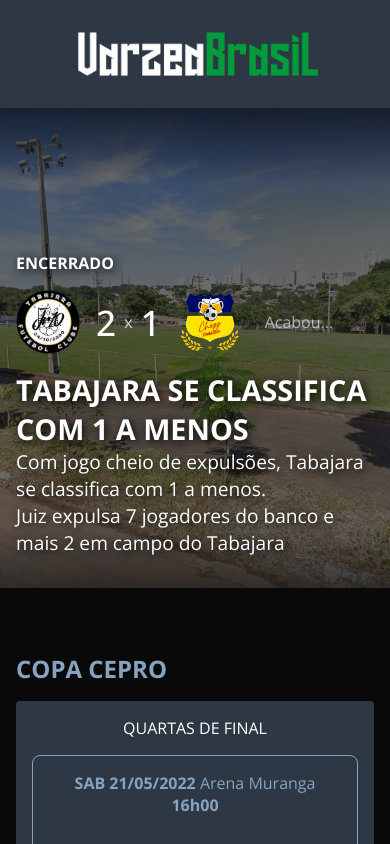
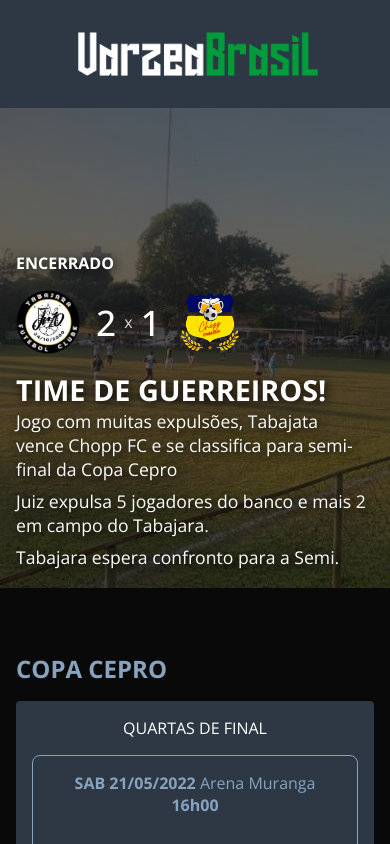
Before and after one commit to edgaregidio/varzeabrasil-app, a React (Vite) app in the folder web/: page / in a window 390 px wide. Shown: the top 844 px of the page. Built offline with nearby package versions, Linux system fonts and the light colour scheme.

Commit message:
att news

```diff
--- a/web/src/components/Final/index.jsx
+++ b/web/src/components/Final/index.jsx
@@ -9,6 +9,7 @@
 // import Braavos from '../../assets/braavos.png'
 // import Redencao from '../../assets/redencao.png'
 // import GVilaNova from '../../assets/gvilanova.png'
+import Shield from '../../assets/shield.png'
 
 export default function Final() {
   return (
@@ -17,11 +18,11 @@
         date={''}
         time={''}
         nameA={'Aguardando...'}
-        teamA={''}
+        teamA={Shield}
         resultA={''}
         resultB={''}
         nameB={'Aguardando...'}
-        teamB={''}
+        teamB={Shield}
         phase={'Final'}
       />
     </>
--- a/web/src/components/SemiFinal/index.jsx
+++ b/web/src/components/SemiFinal/index.jsx
@@ -3,12 +3,12 @@
 
 // import Lima from '../../assets/lima.png'
 // import Folia from '../../assets/folia.png'
-// import Chopp from '../../assets/chopp.png'
-// import Tabajara from '../../assets/tabajara.png'
+import Tabajara from '../../assets/tabajara.png'
 // import Baxadao from '../../assets/baxadao.png'
 // import Braavos from '../../assets/braavos.png'
 // import Redencao from '../../assets/redencao.png'
 // import GVilaNova from '../../assets/gvilanova.png'
+import Shield from '../../assets/shield.png'
 
 export default function SemiFinal() {
   return (
@@ -16,23 +16,23 @@
       <CardTable
         date={''}
         time={''}
-        nameA={'Aguardando...'}
-        teamA={''}
+        nameA={'Tabajara'}
+        teamA={Tabajara}
         resultA={''}
         resultB={''}
         nameB={'Aguardando...'}
-        teamB={''}
+        teamB={Shield}
         phase={'semi 1'}
       />
       <CardTable
         date={''}
         time={''}
         nameA={'Aguardando...'}
-        teamA={''}
+        teamA={Shield}
         resultA={''}
         resultB={''}
         nameB={'Aguardando...'}
-        teamB={''}
+        teamB={Shield}
         phase={'semi 2'}
       />
     </>
--- a/web/src/pages/Main/index.jsx
+++ b/web/src/pages/Main/index.jsx
@@ -26,16 +26,18 @@
                 <span className="scoreboard">1</span>
               </h5>
               <img src={Chopp} alt="Chopp" />
-              <h4 className="textFlashes">Acabou...</h4>
+              {/* <h4 className="textFlashes">Acabou...</h4> */}
             </div>
-            <h1>Tabajara se classifica com 1 a menos</h1>
+            <h1>Time de Guerreiros!</h1>
             <p>
-              Com jogo cheio de expulsões, Tabajara se classifica com 1 a menos.
+              Jogo com muitas expulsões, Tabajata vence Chopp FC e se classifica
+              para semi-final da Copa Cepro
             </p>
 
             <p>
-              Juiz expulsa 7 jogadores do banco e mais 2 em campo do Tabajara
+              Juiz expulsa 5 jogadores do banco e mais 2 em campo do Tabajara.
             </p>
+            <p>Tabajara espera confronto para a Semi.</p>
 
             {/* <p className="game-details">🟥 - Cartão vermelhor - Vitinho</p>
             <p className="game-details">⚽ - Gol do Tabajara</p>
--- a/web/src/pages/Main/styles.css
+++ b/web/src/pages/Main/styles.css
@@ -36,7 +36,7 @@
   height: 100%;
   z-index: -1;
   opacity: 0.4;
-  background-image: url('../../assets/stadium/stadium3.jpg');
+  background-image: url('../../assets/tabajara2x1chopp.jpeg');
   background-repeat: no-repeat;
   background-position: 50% 0;
   background-size: cover;
@@ -332,7 +332,8 @@
 
   .news .card-news p {
     width: 90%;
-    font-size: 1.2rem;
+    font-size: 1.1rem;
+    margin-bottom: 0.5rem;
   }
 
   .tables {
@@ -356,3 +357,58 @@
     font-size: 0.8rem;
   }
 }
+
+/* @media screen and (max-width: 660px) {
+  .news .card-news .game-time {
+    left: 1rem;
+    top: 9rem;
+    font-size: 0.8rem;
+  }
+
+  .news .card-news .row--pre-game img {
+    width: 3rem;
+    height: 3rem;
+  }
+
+  .news .card-news .row--pre-game .scoreboard-x {
+    font-size: 1rem;
+  }
+  .news .card-news .row--pre-game .scoreboard {
+    font-size: 2.2rem;
+  }
+
+  .news .card-news p,
+  .news .card-news h1 {
+    left: 1rem;
+    top: 9.5rem;
+  }
+
+  .news .card-news h1 {
+    text-transform: uppercase;
+    font-size: 1.5rem;
+  }
+
+  .news .card-news p {
+    font-size: 0.9rem;
+    margin-bottom: 0.5rem;
+  }
+
+  .tables {
+    padding: 0.3rem;
+  }
+
+  .button-table a {
+    width: 100%;
+    background: var(--secondary-color);
+    color: var(--primary-color);
+    font-size: 1.3rem;
+    font-weight: 600;
+    padding: 0.5rem 1.2rem;
+    border-radius: 35px;
+  }
+
+  footer {
+    padding: 2rem;
+    font-size: 0.8rem;
+  }
+} */
```
Also changed, not shown: web/src/assets/tabajara2x1chopp.jpeg (added).
